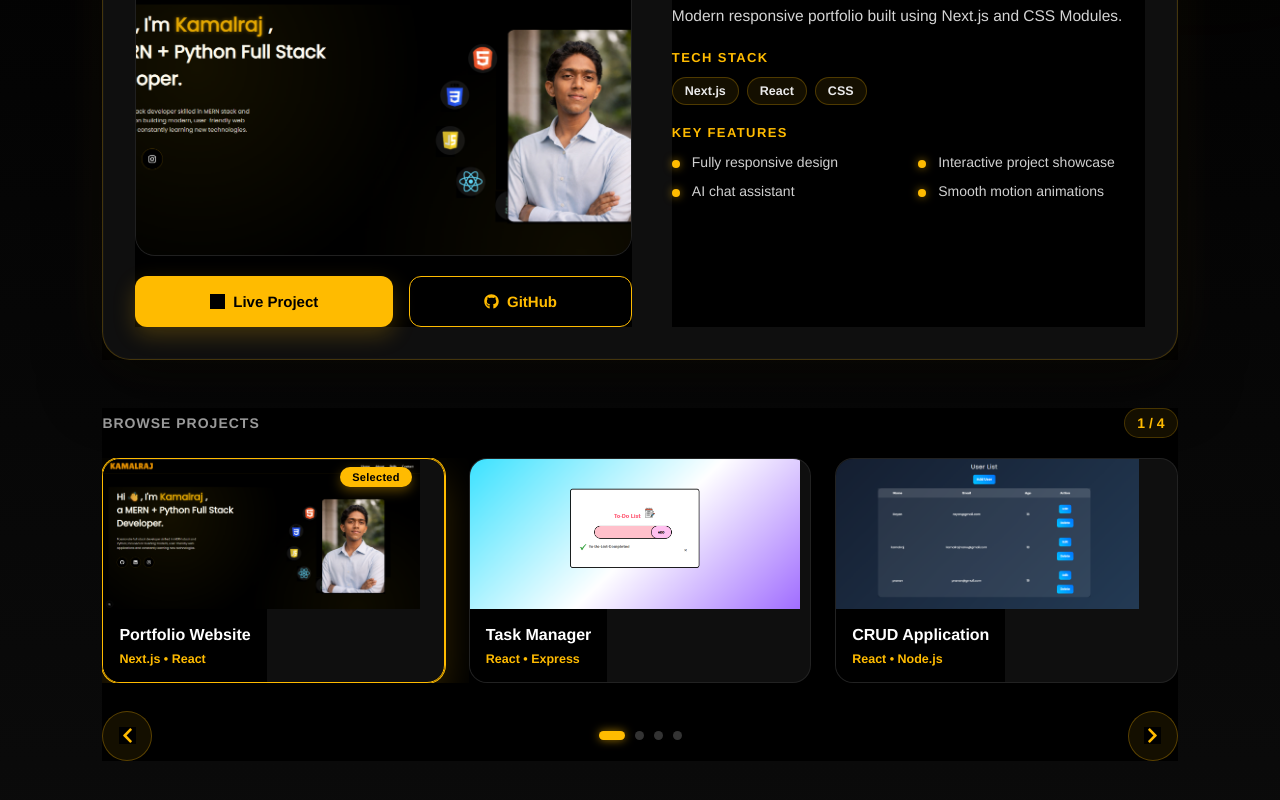
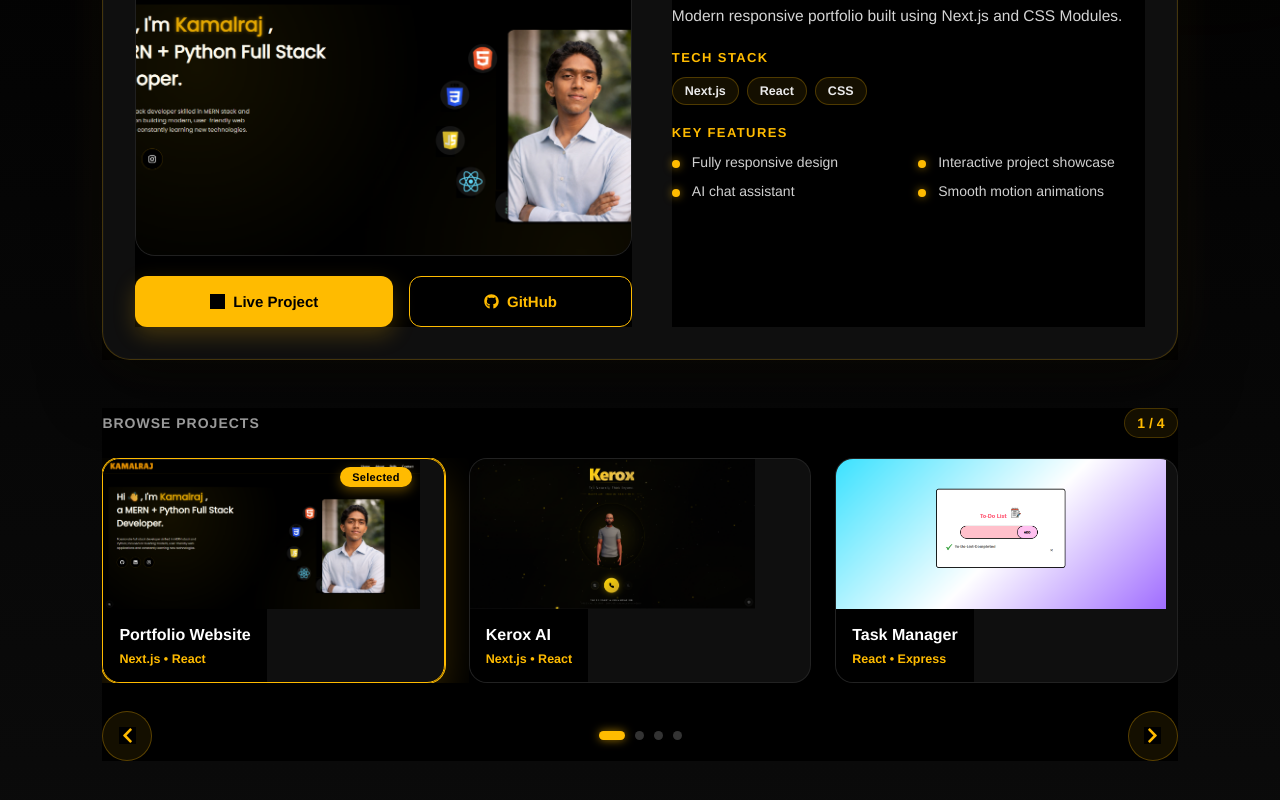
Before and after one commit to Kamalrajkamalraj960/portfolio, a Next.js app: page /project in a window 1280 px wide. Shown: the part 432-1232 px from the top of the page. Built offline with nearby package versions, Linux system fonts and the light colour scheme.

Commit message:
project 10 added

```diff
--- a/src/components/About/About.jsx
+++ b/src/components/About/About.jsx
@@ -64,7 +64,7 @@ export default function About() {
 
                 {/* STATS RINGS */}
                 <div className={styles.statsGrid}>
-                    <RingStat label="Projects" value={9} percent={75} />
+                    <RingStat label="Projects" value={10} percent={75} />
                     <RingStat label="Technologies" value={7} percent={85} />
                 </div>
 
--- a/src/components/Project/Project.jsx
+++ b/src/components/Project/Project.jsx
@@ -28,6 +28,40 @@ const projects = [
         status: "Live",
         liveUrl: "https://portfolio-sooty-ten-x3j3y1gnqb.vercel.app/",
         githubUrl: "https://github.com/Kamalrajkamalraj960/portfolio",
+    },
+    {
+        id: "kerox",
+        title: "Kerox AI",
+        shortDescription: "Real-time multilingual voice AI assistant",
+        description:
+            "Kerox AI is a modern voice-first AI assistant that enables natural real-time conversations in Malayalam and English using the Gemini API. It features emotion-aware voice interactions, animated AI avatars, a premium black-and-gold interface, low-latency audio streaming, and an immersive user experience optimized for both desktop and mobile devices.",
+        image: "/projects/kerox.png",
+        technologies: [
+            "Next.js",
+            "React",
+            "TypeScript",
+            "Tailwind CSS",
+            "Gemini API",
+            "WebRTC",
+            "Three.js",
+            "React Three Fiber",
+            "Framer Motion"
+        ],
+        features: [
+            "Real-time voice conversations",
+            "Malayalam & English language support",
+            "Low-latency AI voice streaming",
+            "Emotion-aware AI responses",
+            "Animated AI avatars",
+            "Premium black & gold UI",
+            "Responsive design for desktop & mobile",
+            "Natural speech interruption (barge-in)",
+            "Smooth animations and transitions",
+            "Secure Gemini API integration"
+        ],
+        status: "Live",
+        liveUrl: "https://kerox-eight.vercel.app/",
+        githubUrl: "https://github.com/Kamalrajkamalraj960/Kerox",
     },
     {
         id: "task-manager",
@@ -326,11 +360,10 @@ function ActiveProject({ project, prefersReducedMotion }) {
                             />
                             {project.status && (
                                 <span
-                                    className={`${styles.statusBadge} ${
-                                        project.status === "Live"
+                                    className={`${styles.statusBadge} ${project.status === "Live"
                                             ? styles.statusLive
                                             : styles.statusDev
-                                    }`}
+                                        }`}
                                 >
                                     {project.status}
                                 </span>
@@ -518,9 +551,8 @@ function ProjectNavigation({ groupIndex, totalGroups, onNavigate }) {
                 {Array.from({ length: totalGroups }).map((_, i) => (
                     <li
                         key={i}
-                        className={`${styles.dot} ${
-                            i === groupIndex ? styles.dotActive : ""
-                        }`}
+                        className={`${styles.dot} ${i === groupIndex ? styles.dotActive : ""
+                            }`}
                     />
                 ))}
             </ul>
```
Also changed, not shown: public/projects/kerox.png (added).
